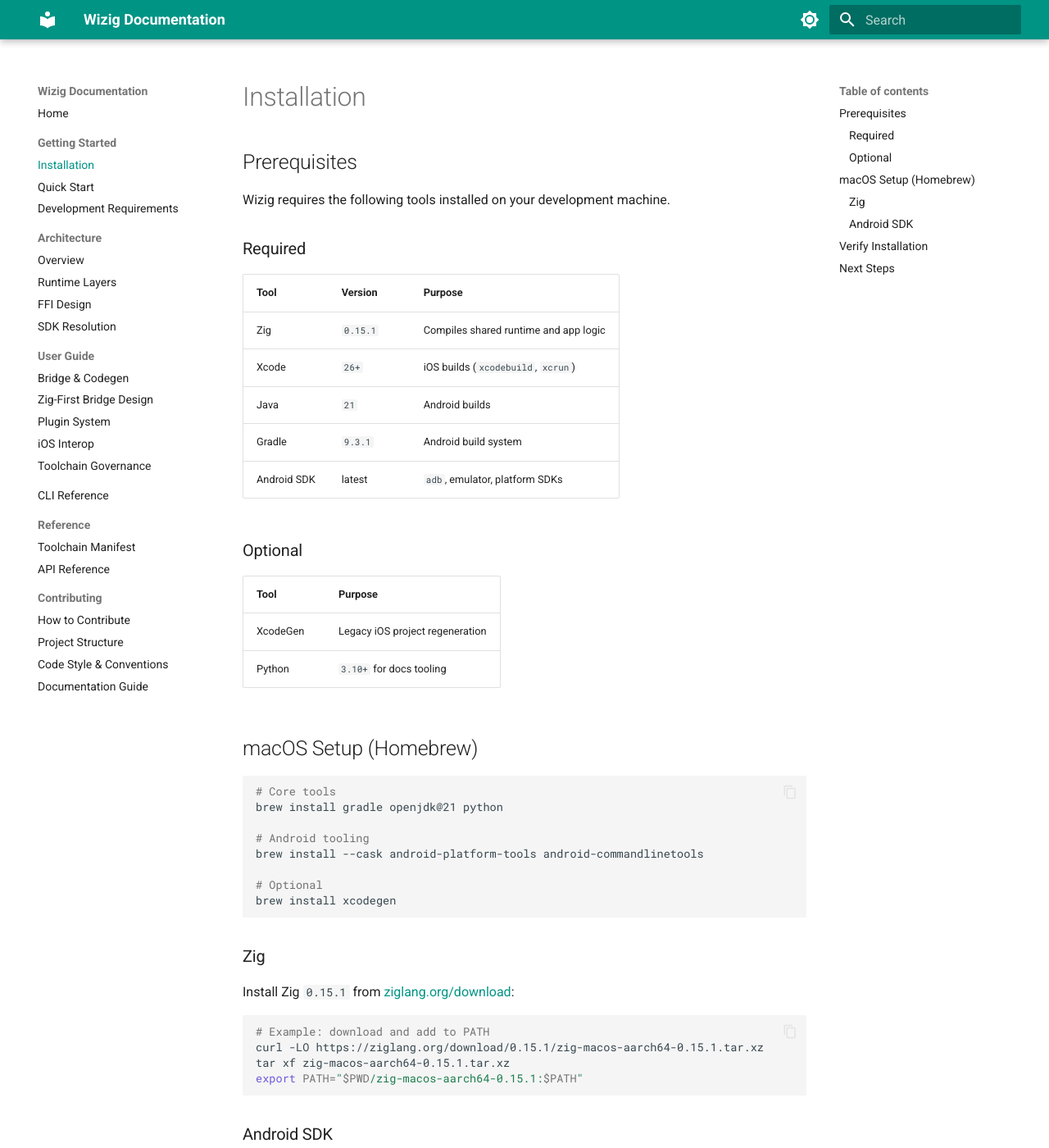
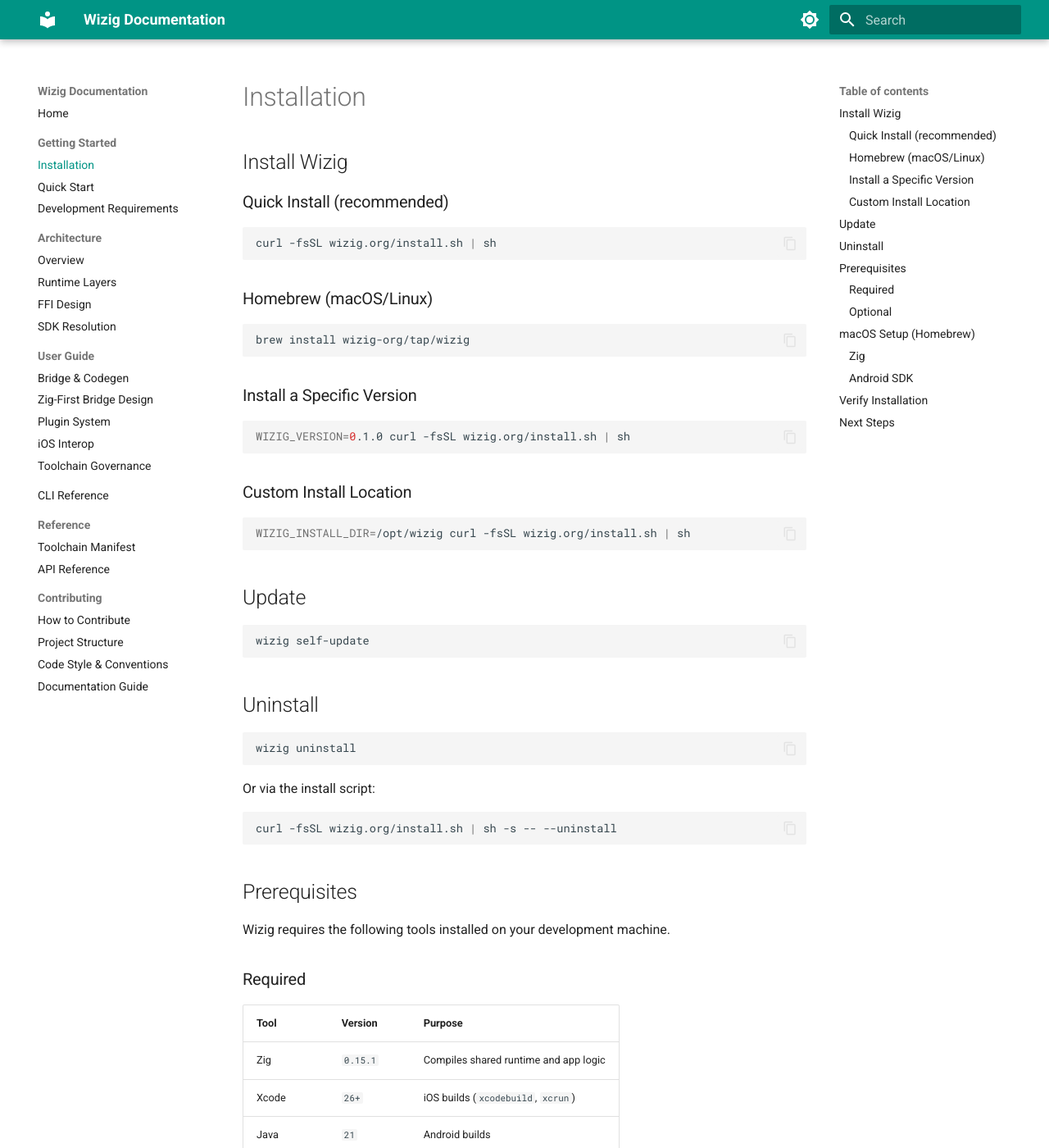
Before and after one commit to wizig-org/wizig, an MkDocs documentation site: the page built from docs/getting-started/installation.md, in a window 1280 px wide and 1400 px high. Shown: the whole window at 82% size. Built offline with MkDocs 1.6.1 and Material for MkDocs 9.7.7, drawn with Linux system fonts in a browser that asks for light colours.

Commit message:
Add release workflow and installer
Add GitHub Actions release workflow that builds, packages, and
uploads tarballs and updates Homebrew. Include a portable installer
script plus CLI commands (self-update and uninstall). Update README,
docs, and build.zig to expose an embedded version string.

````diff
--- a/docs/getting-started/installation.md
+++ b/docs/getting-started/installation.md
@@ -1,4 +1,48 @@
 # Installation
+
+## Install Wizig
+
+### Quick Install (recommended)
+
+```sh
+curl -fsSL wizig.org/install.sh | sh
+```
+
+### Homebrew (macOS/Linux)
+
+```sh
+brew install wizig-org/tap/wizig
+```
+
+### Install a Specific Version
+
+```sh
+WIZIG_VERSION=0.1.0 curl -fsSL wizig.org/install.sh | sh
+```
+
+### Custom Install Location
+
+```sh
+WIZIG_INSTALL_DIR=/opt/wizig curl -fsSL wizig.org/install.sh | sh
+```
+
+## Update
+
+```sh
+wizig self-update
+```
+
+## Uninstall
+
+```sh
+wizig uninstall
+```
+
+Or via the install script:
+
+```sh
+curl -fsSL wizig.org/install.sh | sh -s -- --uninstall
+```
 
 ## Prerequisites
 
````
Also changed, not shown: README.md (+15 -0 lines), docs/cli-reference.md (+42 -1 lines), docs/reference/api/cli/src/commands/self_update.md (added, +28 -0 lines), docs/reference/api/cli/src/commands/uninstall.md (added, +29 -0 lines), docs/reference/api/index.md (+2 -0 lines), 6 other files.
